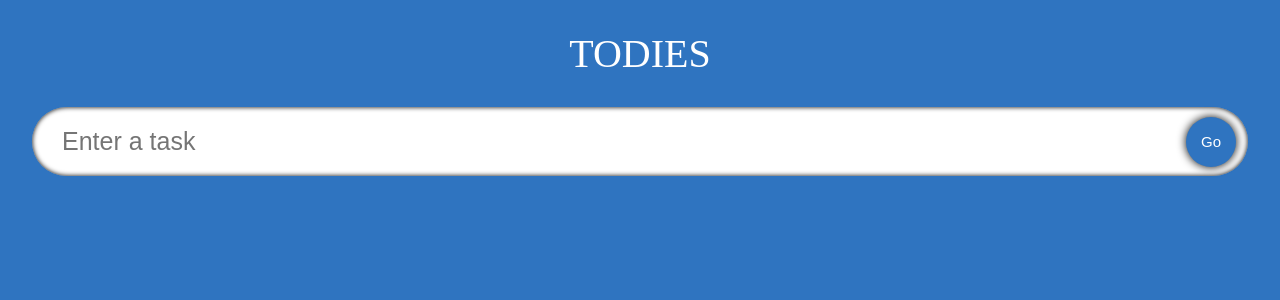
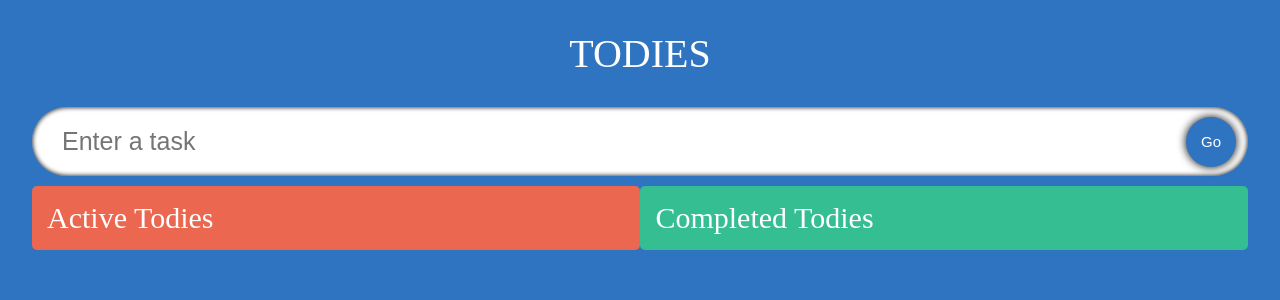
Before and after one commit to peudrohugo/todies, a React (Create React App) app: page / in a window 1280 px wide. Shown: the top 300 px of the page. Built offline with nearby package versions, Linux system fonts and the light colour scheme; a web font is replaced by a local one.

Commit message:
feat: drag-n-drop todies

```diff
--- a/src/App.tsx
+++ b/src/App.tsx
@@ -3,10 +3,12 @@ import "./App.css";
 import InputField from "./components/InputField";
 import TodiesList from "./components/TodiesList";
 import { Tody } from "./interfaces/Tody";
+import { DragDropContext, DropResult } from "react-beautiful-dnd";
 
 const App: React.FC = () => {
   const [tody, setTody] = useState<string>("");
   const [todies, setTodies] = useState<Tody[]>([]);
+  const [completedTodies, setCompletedTodies] = useState<Tody[]>([]);
 
   const handleAdd = (event: React.FormEvent) => {
     event.preventDefault();
@@ -16,12 +18,53 @@ const App: React.FC = () => {
     setTody("");
   };
 
+  const onDragEnd = (result: DropResult) => {
+    const { source, destination } = result;
+
+    if (!destination) return;
+    if (
+      destination.droppableId === source.droppableId &&
+      destination.index === source.index
+    )
+      return;
+
+    let add,
+      active = todies,
+      completed = completedTodies;
+
+    if (source.droppableId === "activeTodies") {
+      add = active[source.index];
+      active.splice(source.index, 1);
+    } else {
+      add = completed[source.index];
+      completed.splice(source.index, 1);
+    }
+
+    if (destination.droppableId === "activeTodies") {
+      add.isDone = false;
+      active.splice(destination.index, 0, add);
+    } else {
+      add.isDone = true;
+      completed.splice(destination.index, 0, add);
+    }
+
+    setCompletedTodies(completed);
+    setTodies(active);
+  };
+
   return (
-    <div className="App">
-      <span className="heading">Todies</span>
-      <InputField tody={tody} setTody={setTody} handleAdd={handleAdd} />
-      <TodiesList todies={todies} setTodies={setTodies} />
-    </div>
+    <DragDropContext onDragEnd={onDragEnd}>
+      <div className="App">
+        <span className="heading">Todies</span>
+        <InputField tody={tody} setTody={setTody} handleAdd={handleAdd} />
+        <TodiesList
+          todies={todies}
+          setTodies={setTodies}
+          completedTodies={completedTodies}
+          setCompletedTodies={setCompletedTodies}
+        />
+      </div>
+    </DragDropContext>
   );
 };
 
--- a/src/components/TodiesList.tsx
+++ b/src/components/TodiesList.tsx
@@ -1,19 +1,54 @@
 import React from "react";
+import { Droppable } from "react-beautiful-dnd";
 import { ListProps } from "../interfaces/ListProps";
 import "../styles/TodiesList.component.css";
 import TodyCard from "./TodyCard";
 
-const TodiesList: React.FC<ListProps> = ({ todies, setTodies }) => {
+const TodiesList: React.FC<ListProps> = ({ todies, setTodies, completedTodies, setCompletedTodies }) => {
   return (
-    <div className="todies">
-      {todies.map((tody) => (
+    <div className="container">
+      <Droppable droppableId="activeTodies">
+        {(provided) => (
+          <div
+            className="todies"
+            ref={provided.innerRef}
+            {...provided.droppableProps}
+          >
+            <span className="todies__heading">Active Todies</span>
+            {todies.map((tody, index) => (
               <TodyCard
+                index={index}
                 tody={tody}
                 key={tody.id}
                 todies={todies}
                 setTodies={setTodies}
               />
             ))}
+            { provided.placeholder }
+          </div>
+        )}
+      </Droppable>
+      <Droppable droppableId="doneTodies">
+        {(provided) => (
+          <div
+            className="todies done"
+            ref={provided.innerRef}
+            {...provided.droppableProps}
+          >
+            <span className="todies__heading">Completed Todies</span>
+            {completedTodies.map((tody, index) => (
+              <TodyCard
+                index={index}
+                tody={tody}
+                key={tody.id}
+                todies={completedTodies}
+                setTodies={setCompletedTodies}
+              />
+            ))}
+            { provided.placeholder }
+          </div>
+        )}
+      </Droppable>
     </div>
   );
 };
--- a/src/components/TodyCard.tsx
+++ b/src/components/TodyCard.tsx
@@ -1,9 +1,15 @@
 import React, { useEffect, useRef, useState } from "react";
 import { CardProps } from "../interfaces/CardProps";
 import "../styles/TodyCard.component.css";
-import { AiFillEdit, AiFillDelete, AiOutlineCheck, AiOutlineClose } from "react-icons/ai";
+import {
+  AiFillEdit,
+  AiFillDelete,
+  AiOutlineCheck,
+  AiOutlineClose,
+} from "react-icons/ai";
+import { Draggable } from "react-beautiful-dnd";
 
-const TodyCard: React.FC<CardProps> = ({ tody, todies, setTodies }) => {
+const TodyCard: React.FC<CardProps> = ({ index, tody, todies, setTodies }) => {
   const [edit, setEdit] = useState<boolean>(false);
   const [editTody, setEditTody] = useState<string>(tody.tody);
 
@@ -36,9 +42,14 @@ const TodyCard: React.FC<CardProps> = ({ tody, todies, setTodies }) => {
   }, [edit]);
 
   return (
+    <Draggable draggableId={tody.id.toString()} index={index}>
+      {(provided) => (
         <form
+          ref={provided.innerRef}
           className="todies__single"
           onSubmit={(event) => handleEdit(event, tody.id)}
+          { ...provided.draggableProps }
+          { ...provided.dragHandleProps }
         >
           {edit ? (
             <>
@@ -90,6 +101,8 @@ const TodyCard: React.FC<CardProps> = ({ tody, todies, setTodies }) => {
             </>
           )}
         </form>
+      )}
+    </Draggable>
   );
 };
 
--- a/src/styles/TodiesList.component.css
+++ b/src/styles/TodiesList.component.css
@@ -1,12 +1,42 @@
 .todies {
   display: flex;
-  justify-content: space-evenly;
-  width: 90%;
-  flex-wrap: wrap;
+  width: 47.5%;
+  flex-direction: column;
+  padding: 15px;
+  border-radius: 5px;
+  background-color: var(--red);
+}
+
+.todies__heading {
+  font-size: 30px;
+  color: white;
+}
+
+.container {
+  display: flex;
+  width: 95%;
+  margin-top: 10px;
+  justify-content: space-between;
+  align-items: flex-start;
+}
+
+.done {
+  background-color: var(--green);
+}
+
+@media (max-width: 1100px) {
+  .todies {
+      width: 45%;
+  }
 }
 
 @media (max-width: 700px) {
     .todies {
         width: 95%;
+        margin-bottom: 10px;
+    }
+    .container {
+      width: 95%;
+      flex-direction: column;
     }
 }
```
Lines whose indentation alone changed are shown as unchanged.
